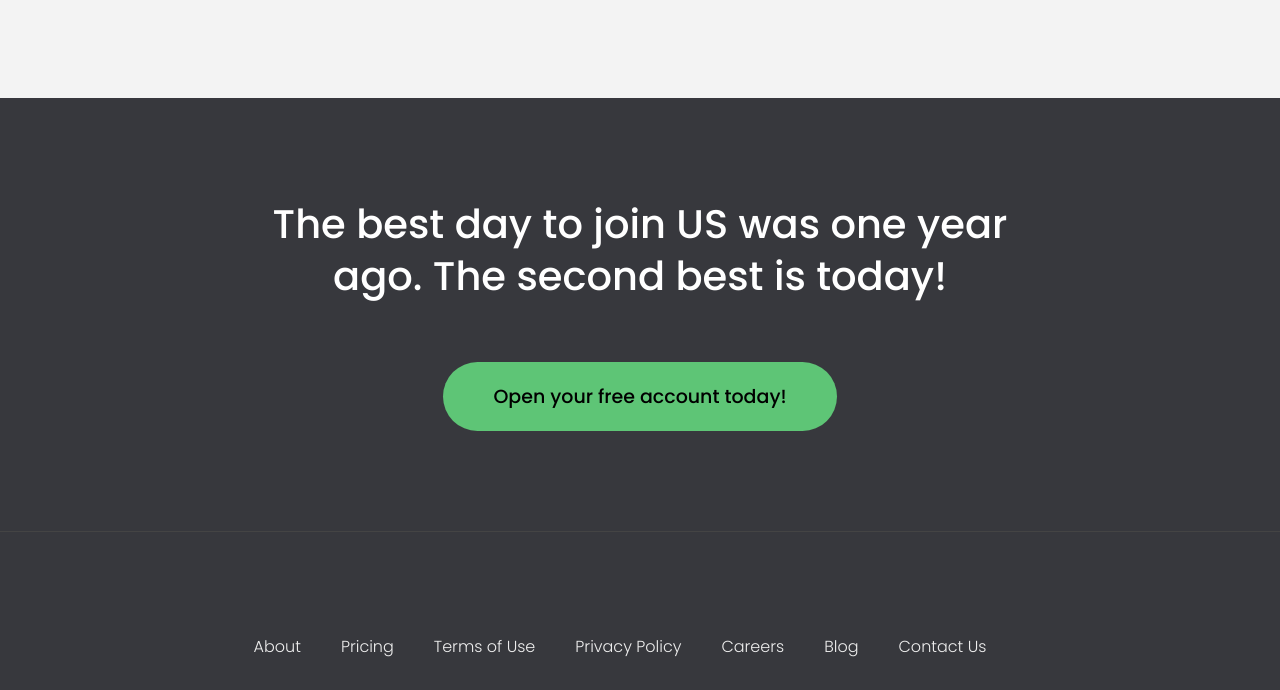
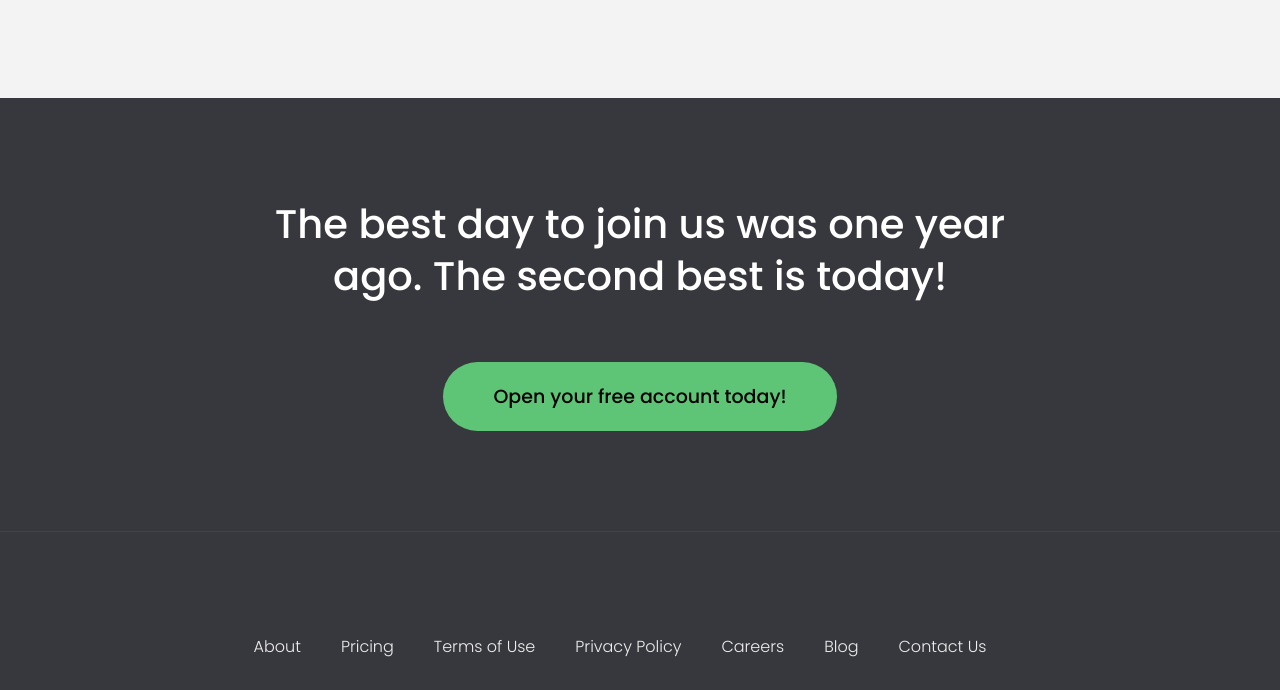
Before and after one commit to AshaSara/banking, a plain HTML site: page index.html in a window 1280 px wide. Shown: the part 4097-4787 px from the top of the page. Drawn offline with Linux system fonts and the light colour scheme.

Commit message:
Update index.html

```diff
--- a/index.html
+++ b/index.html
@@ -295,7 +295,7 @@
     <section class="section section--sign-up">
       <div class="section__title">
         <h3 class="section__header">
-          The best day to join US was one year ago. The second best is
+          The best day to join us was one year ago. The second best is
           today!
         </h3>
       </div>
```
